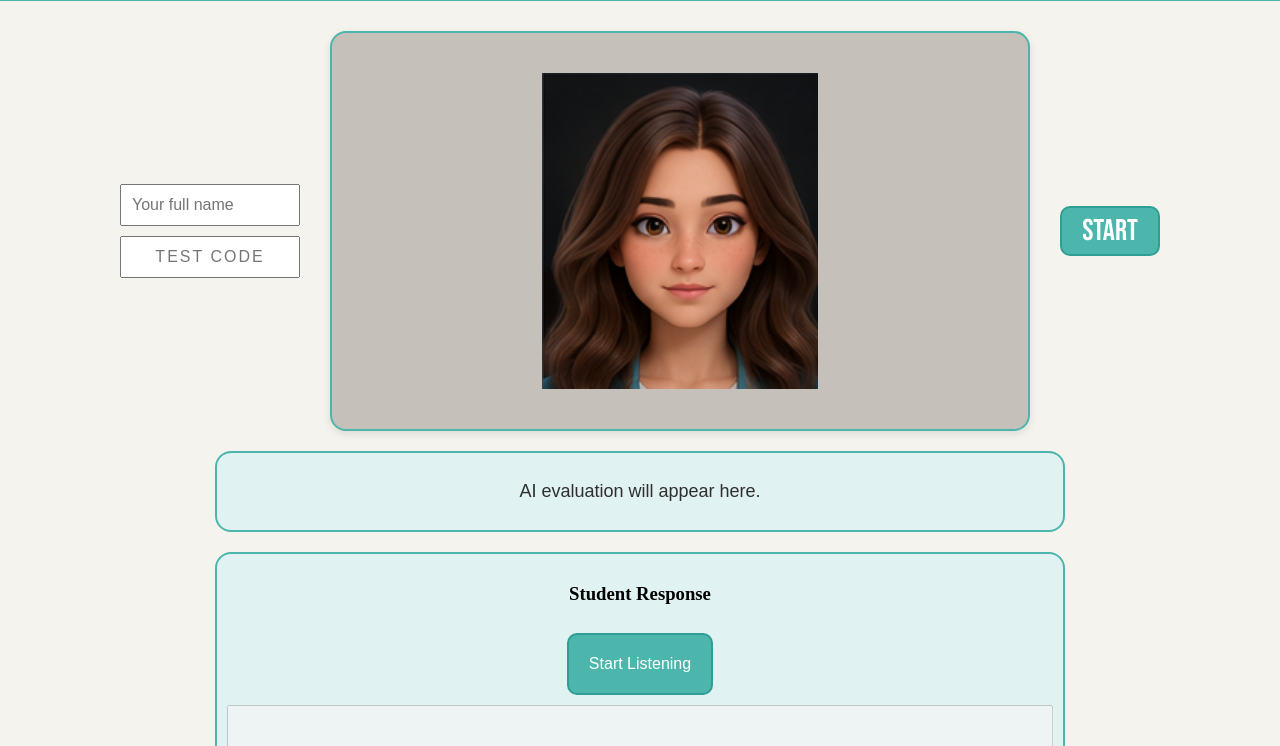
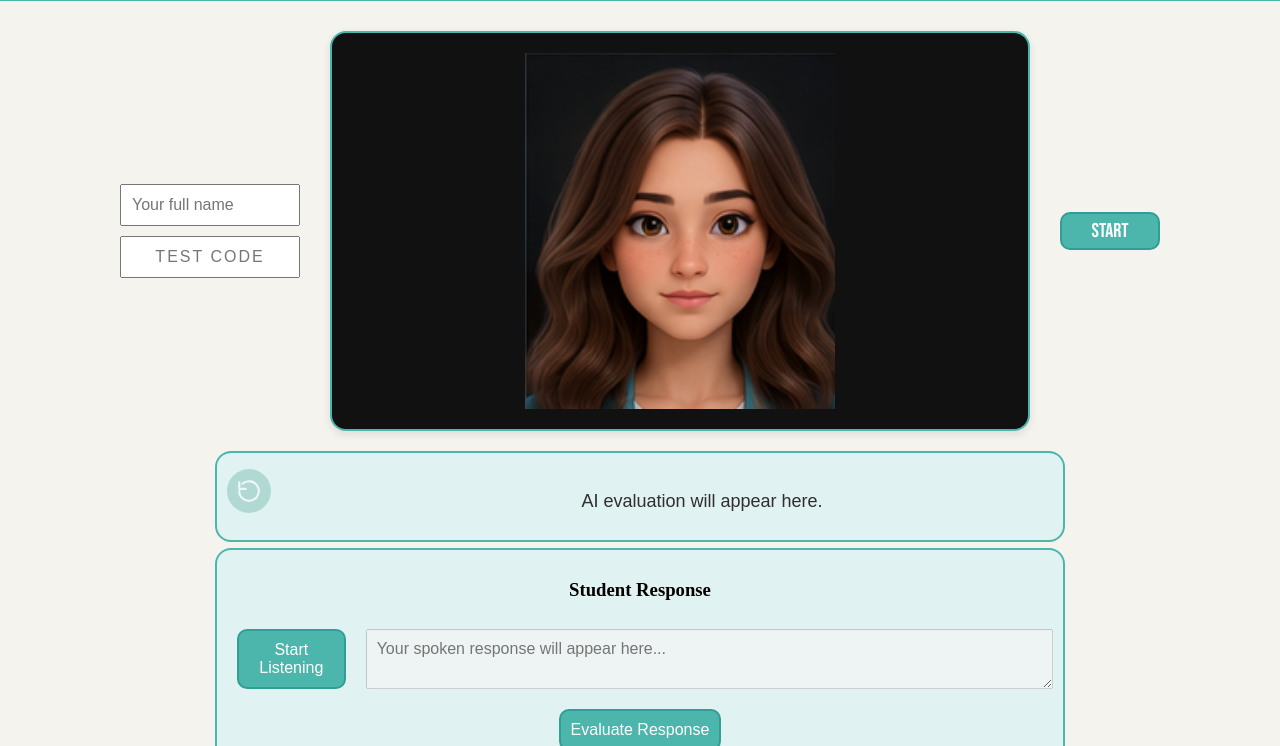
Before and after one commit to AmandaEric/AINT_2026, a website: page main.html in a window 1280 px wide. Shown: the part 54-800 px from the top of the page. Drawn offline with Linux system fonts and the light colour scheme.

Commit message:
replay question button and some rearranging space

```diff
--- a/js/student-exam.js
+++ b/js/student-exam.js
@@ -9,7 +9,55 @@
  * (provides speakAsAvatar and stopAvatarSpeech).
  * ============================================================
  */
+// ==========================================
+// STUDENT: REPLAY QUESTION AUDIO
+// ==========================================
 
+// The replay button (id="replayButton" in main.html) lets the student
+// hear the current question again. It replays whatever was last spoken
+// by safeSpeak(): a normal question or an AI follow-up question.
+//
+// How it works:
+//   - safeSpeak() saves its text in lastSpokenText and enables the button
+//   - clicking the button speaks lastSpokenText again
+//   - stopTimer() disables the button when the exam ends or is stopped
+
+const replayButton = document.getElementById("replayButton");
+
+// The text of the question that was spoken most recently
+let lastSpokenText = "";
+
+// Turn the replay button on or off
+function setReplayEnabled(enabled) {
+    if (replayButton) {
+        replayButton.disabled = !enabled;
+    }
+}
+
+// Speak the current question again
+function replayQuestion() {
+
+    // Nothing to replay yet, or the exam is not running
+    if (!lastSpokenText || !state.testRunning) {
+        return;
+    }
+
+    // Cut off any speech that is still playing, so the two don't overlap
+    if (typeof stopAvatarSpeech === "function") {
+        stopAvatarSpeech();
+    }
+
+    // Short delay: browsers can drop speech that starts the instant
+    // the previous speech is cancelled
+    setTimeout(function () {
+        safeSpeak(lastSpokenText);
+    }, 100);
+}
+
+// Disabled until the first question has been spoken
+setReplayEnabled(false);
+
+on(replayButton, "click", replayQuestion);
 // ==========================================
 // STUDENT: TIMER
 // ==========================================
@@ -89,6 +137,10 @@ function stopTimer() {
     clearInterval(state.timerInterval);
 
     setQuestionButtonsEnabled(false);
+
+    // Nothing to replay once the exam is stopped
+    setReplayEnabled(false);
+    lastSpokenText = "";
 
     if (state.isListening && state.recognition) {
         state.recognition.stop();
@@ -366,7 +418,12 @@ window.submitExam = submitExam;
 
 // Speaks text with the animated avatar. If the avatar script failed to
 // load (or throws), the exam keeps working without speech.
+// Also remembers the text so the replay button can speak it again.
 function safeSpeak(text) {
+
+    lastSpokenText = text;
+    setReplayEnabled(true);
+
     try {
         if (typeof speakAsAvatar === "function") {
             speakAsAvatar(text);
--- a/main.html
+++ b/main.html
@@ -30,12 +30,21 @@
             <div class="avatar-container">
                 <img id="ai-avatar" src="aint_avatar_frames/01_neutral.png" alt="AINT AI speaking avatar">
             </div>
+
             <div class="test-controls">
                 <div class="timer">0:00</div>
                 <button class="start">Start</button>
             </div>
         </div>
         <div class="question-output">
+            <button id="replayButton" class="replay-btn" type="button"
+                    title="Replay question audio" aria-label="Replay question audio">
+            <svg viewBox="0 0 24 24" width="22" height="22" fill="none" stroke="currentColor"
+                stroke-width="2" stroke-linecap="round" stroke-linejoin="round">
+                <path d="M3 12a9 9 0 1 0 3-6.7"/>
+                <polyline points="3 4 3 10 9 10"/>
+                </svg>
+            </button>
             <p class="question-text"></p>
             <div class="evaluation">
                 <p>AI evaluation will appear here.</p>
@@ -44,11 +53,10 @@
         <div class="response-container">
             <h3>Student Response</h3>
 
-            <button class="listen" disabled>
-                Start Listening
-            </button>
-            <textarea class="response" placeholder="Your spoken response will appear here..." disabled> </textarea>
-
+            <div class="response-row">
+                <button class="listen" disabled>Start Listening</button>
+                <textarea class="response" placeholder="Your spoken response will appear here..." disabled></textarea>
+            </div>
             <button class="evaluate" disabled>
                 Evaluate Response
             </button>
--- a/style.css
+++ b/style.css
@@ -129,7 +129,7 @@ footer {
     font-family: Arial, sans-serif;
     border: 2px solid #4db6ac;
     background-color: #fb801c76;
-    margin: 10px;
+    margin: 6px;
     margin-bottom: 30%;
 
 }
@@ -140,14 +140,33 @@ footer {
     max-height: 50px;
     font-family: "Bebas Neue", sans-serif;
     font-weight: 400;
-    font-style: normal;
     display: flex;
-    font-size: 30px;
+    font-size: 20px;
     justify-content: center;
     align-items: center;
     padding: 5px;
 }
-
+.replay-btn {
+    display: inline-flex;
+    align-items: center;
+    justify-content: center;
+    width: 44px;
+    height: 44px;
+    margin: 6px auto;
+    background: #6db5a9;
+    color: #fff;
+    border: none;
+    border-radius: 50%;
+    cursor: pointer;
+  }
+  .replay-btn svg {
+    width: 26px;           /* fixed size, so the icon can't shrink or grow */
+    height: 26px;
+    flex-shrink: 0;
+    display: block;
+  }
+  .replay-btn:hover:not(:disabled) { filter: brightness(0.92); }
+  .replay-btn:disabled { opacity: 0.4; cursor: not-allowed; }
 
 /* =========================
    AVATAR
@@ -157,7 +176,7 @@ footer {
     width: 100%;
     height: 400px;              /* gives the image something to fill */
     margin: 20px auto;
-    background-color: #c5c1ba;
+    background-color: #111111;
     border: 2px solid #4db6ac;
     border-radius: 16px;
     box-shadow: 0 3px 8px rgba(0, 0, 0, 0.1);
@@ -169,8 +188,8 @@ footer {
 }
 
 #ai-avatar {
-    width: 80%;
-    height: 80%;
+    width: 90%;
+    height: 90%;
     object-fit: contain;
     object-position: center;
     display: block;
@@ -184,17 +203,27 @@ footer {
    ========================= */
 
    .question-output {
+    display: flex;
+    flex-direction: row;
     width: 100%;
     max-width: 850px;
-    min-height: 60px;          /* was max-height: 60px */
+    min-height: 60px;          /* was mx-height: 60px */
     background-color: #e0f2f1;
     border: 2px solid #4db6ac;
     border-radius: 16px;
     padding: 10px;
-    margin: 0 auto 10px;
+    margin: 5 auto 10px;
     font-size: 18px;
     font-family: Arial, sans-serif;
     color: #2f2f2f;
+    align-items: flex;      /* vertically center the contents */
+    gap: 20px;                /* space between the items in the row */
+}
+
+.question-output .question-text {
+    margin: 0;
+    padding: 0 20px;          /* space away from the replay button */
+    text-align: center;       /* question text in the middle */
 }
 
 
@@ -203,17 +232,18 @@ footer {
    BUTTONS
    ========================= */
 
-button {
+button{
     border: 2px solid #2f9e94;
     border-radius: 10px;
     background-color: #4db6ac;
     color: #ffffff;
-    padding: 20px 20px;
+    padding: 10px 10px;
     font-size: 16px;
-    font-family: Arial, sans-serif bold;
+    font-family: Arial, sans-serif;
     cursor: pointer;
     transition: background-color 0.2s ease;
     margin: 10px;
+    text-decoration: none;
 }
 .page-button{
     border: 2px solid #2f9e94;
@@ -247,14 +277,20 @@ button:active {
 
     width: 100%;
     max-width: 850px;
-    margin: 10px auto;
+    margin: 6px auto;
     padding: 10px;
 
     background-color: #e0f2f1;
     border: 2px solid #4db6ac;
     border-radius: 16px;
 }
-
+.response-row {
+    display: flex;
+    flex-direction: row;
+    align-items: center;
+    gap: 10px;
+    width: 100%;
+}
 .response-container .response {
     width: 100%;
     min-height: 60px;
@@ -455,8 +491,8 @@ button:active {
     }
 
     button {
-        font-size: 14px;
-        padding: 10px 14px;
+        font-size: 10px;
+        /* padding: 10px 14px; */
     }
 }
 
```
